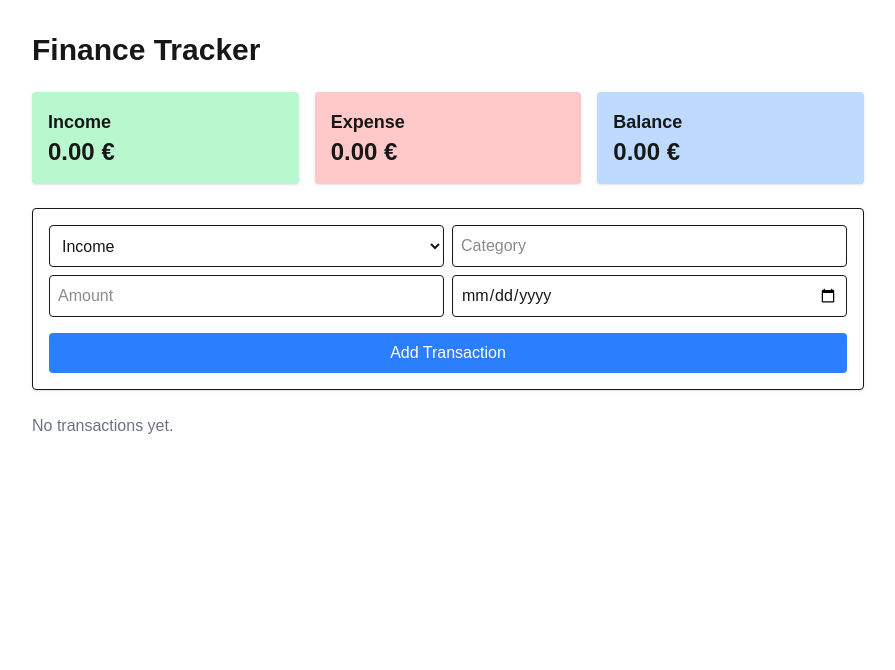
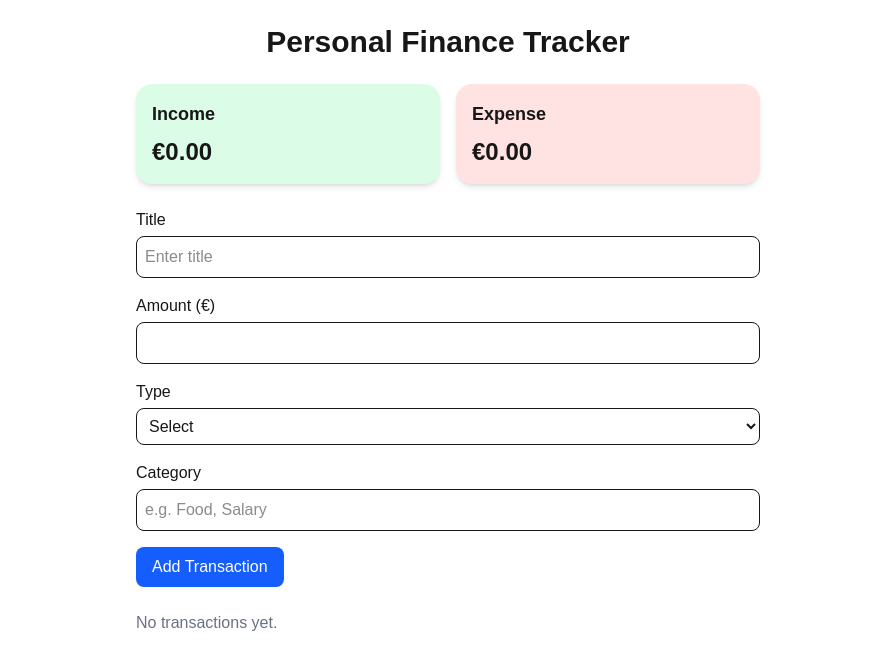
Before and after one commit to smahalakshmikumar/finance-tracker, a Next.js app: page / in a window 1280 px wide. Shown: the top 670 px of the page, without its empty margins (192-1087 px from the left). Built offline with nearby package versions, Linux system fonts and the light colour scheme.

Commit message:
Add hookform,yup validation

```diff
--- a/package.json
+++ b/package.json
@@ -9,10 +9,13 @@
     "lint": "eslint"
   },
   "dependencies": {
+    "@hookform/resolvers": "^5.2.2",
     "next": "15.5.4",
     "react": "19.1.0",
     "react-dom": "19.1.0",
-    "uuid": "^13.0.0"
+    "react-hook-form": "^7.64.0",
+    "uuid": "^13.0.0",
+    "yup": "^1.7.1"
   },
   "devDependencies": {
     "@eslint/eslintrc": "^3",
--- a/src/components/SummaryCard.tsx
+++ b/src/components/SummaryCard.tsx
@@ -1,23 +1,16 @@
-import React from 'react';
+interface SummaryCardProps {
+    title: string;
+    amount: number;
+    type: "income" | "expense";
+  }
 
-interface SummaryCardProps {
-  title: string;
-  amount: number;
-  type: 'income' | 'expense' | 'balance';
-}
-
-const SummaryCard: React.FC<SummaryCardProps> = ({ title, amount, type }) => {
-  const bgColor =
-    type === 'income' ? 'bg-green-200' :
-    type === 'expense' ? 'bg-red-200' :
-    'bg-blue-200';
-
-  return (
-    <div className={`p-4 rounded shadow flex-1 ${bgColor}`}>
-      <h2 className="text-lg font-semibold">{title}</h2>
-      <p className="text-2xl font-bold">{amount.toFixed(2)} €</p>
+  export const SummaryCard = ({ title, amount, type }: SummaryCardProps) => (
+    <div
+      className={`rounded-2xl p-4 shadow-md ${
+        type === "income" ? "bg-green-100" : "bg-red-100"
+      }`}
+    >
+      <h3 className="text-lg font-semibold">{title}</h3>
+      <p className="text-2xl font-bold mt-2">€{amount.toFixed(2)}</p>
     </div>
   );
-};
-
-export default SummaryCard;
--- a/src/components/TransactionForm.tsx
+++ b/src/components/TransactionForm.tsx
@@ -1,70 +1,89 @@
-import React, { useState } from 'react';
-import { Transaction, TransactionType } from '../types';
-import { v4 as uuidv4 } from 'uuid';
+import { useForm } from "react-hook-form";
+import { yupResolver } from "@hookform/resolvers/yup";
+import { v4 as uuidv4 } from "uuid";
+import { transactionSchema } from "../utils/validationSchema";
+import { Transaction, TransactionFormData } from "../types/transaction";
 
 interface TransactionFormProps {
   addTransaction: (transaction: Transaction) => void;
 }
 
-const TransactionForm: React.FC<TransactionFormProps> = ({ addTransaction }) => {
-  const [type, setType] = useState<TransactionType>('income');
-  const [category, setCategory] = useState('');
-  const [amount, setAmount] = useState<number | ''>('');
-  const [date, setDate] = useState('');
+export const TransactionForm = ({ addTransaction }: TransactionFormProps) => {
+  const {
+    register,
+    handleSubmit,
+    reset,
+    formState: { errors },
+  } = useForm<TransactionFormData>({
+    resolver: yupResolver(transactionSchema),
+  });
 
-  const handleSubmit = (e: React.FormEvent) => {
-    e.preventDefault();
-    if (!category || !amount || !date) return;
-
+  const onSubmit = (data: TransactionFormData) => {
     const newTransaction: Transaction = {
+      ...data,
       id: uuidv4(),
-      type,
-      category,
-      amount: Number(amount),
-      date,
+      date: new Date().toISOString(),
     };
-
     addTransaction(newTransaction);
-    setCategory('');
-    setAmount('');
-    setDate('');
+    reset();
   };
 
   return (
-    <form onSubmit={handleSubmit} className="mb-6 p-4 border rounded shadow flex flex-col gap-2">
-      <div className="flex gap-2">
-        <select value={type} onChange={e => setType(e.target.value as TransactionType)} className="border p-2 rounded flex-1">
+    <form onSubmit={handleSubmit(onSubmit)} className="space-y-4 w-full">
+      <div>
+        <label className="block mb-1 font-medium">Title</label>
+        <input
+          {...register("title")}
+          className="border rounded-lg w-full p-2"
+          placeholder="Enter title"
+        />
+        {errors.title && (
+          <p className="text-red-500 text-sm">{errors.title.message}</p>
+        )}
+      </div>
+
+      <div>
+        <label className="block mb-1 font-medium">Amount (€)</label>
+        <input
+          type="number"
+          {...register("amount")}
+          className="border rounded-lg w-full p-2"
+        />
+        {errors.amount && (
+          <p className="text-red-500 text-sm">{errors.amount.message}</p>
+        )}
+      </div>
+
+      <div>
+        <label className="block mb-1 font-medium">Type</label>
+        <select {...register("type")} className="border rounded-lg w-full p-2">
+          <option value="">Select</option>
           <option value="income">Income</option>
           <option value="expense">Expense</option>
         </select>
+        {errors.type && (
+          <p className="text-red-500 text-sm">{errors.type.message}</p>
+        )}
+      </div>
+
+      <div>
+        <label className="block mb-1 font-medium">Category</label>
         <input
-          type="text"
-          placeholder="Category"
-          value={category}
-          onChange={e => setCategory(e.target.value)}
-          className="border p-2 rounded flex-1"
+          {...register("category")}
+          className="border rounded-lg w-full p-2"
+          placeholder="e.g. Food, Salary"
         />
+        {errors.category && (
+          <p className="text-red-500 text-sm">{errors.category.message}</p>
+        )}
       </div>
-      <div className="flex gap-2">
-        <input
-          type="number"
-          placeholder="Amount"
-          value={amount}
-          onChange={e => setAmount(Number(e.target.value))}
-          className="border p-2 rounded flex-1"
-        />
-        <input
-          type="date"
-          value={date}
-          onChange={e => setDate(e.target.value)}
-          className="border p-2 rounded flex-1"
-        />
-      </div>
-      <button type="submit" className="bg-blue-500 text-white p-2 rounded mt-2 hover:bg-blue-600">
+
+      <button
+        type="submit"
+        className="bg-blue-600 text-white px-4 py-2 rounded-lg hover:bg-blue-700"
+      >
         Add Transaction
       </button>
     </form>
   );
 };
-
-export default TransactionForm;
--- a/src/components/TransactionList.tsx
+++ b/src/components/TransactionList.tsx
@@ -1,31 +1,29 @@
-import React from 'react';
-import { Transaction } from '../types';
+import { Transaction } from "@/types/transaction";
 
 interface TransactionListProps {
   transactions: Transaction[];
 }
 
-const TransactionList: React.FC<TransactionListProps> = ({ transactions }) => {
-  if (transactions.length === 0) return <p className="text-gray-500">No transactions yet.</p>;
+export const TransactionList = ({ transactions }: TransactionListProps) => {
+  if (transactions.length === 0)
+    return <p className="text-gray-500">No transactions yet.</p>;
 
   return (
-    <div className="flex flex-col gap-2">
-      {transactions.map(transaction => (
+    <div className="space-y-3 w-full">
+      {transactions.map((t) => (
         <div
-          key={transaction.id}
-          className={`flex justify-between p-2 rounded shadow ${
-            transaction.type === 'income' ? 'bg-green-100' : 'bg-red-100'
+          key={t.id}
+          className={`border rounded-xl p-3 ${
+            t.type === "income" ? "bg-green-50" : "bg-red-50"
           }`}
         >
-          <div>
-            <p className="font-semibold">{transaction.category}</p>
-            <p className="text-sm text-gray-600">{transaction.date}</p>
-          </div>
-          <div className="font-bold">{transaction.amount.toFixed(2)} €</div>
+          <p className="font-semibold">{t.title}</p>
+          <p>€{t.amount.toFixed(2)}</p>
+          <p className="text-sm text-gray-600">
+            {t.category} • {new Date(t.date).toLocaleDateString()}
+          </p>
         </div>
       ))}
     </div>
   );
 };
-
-export default TransactionList;
--- a/src/pages/index.tsx
+++ b/src/pages/index.tsx
@@ -1,36 +1,47 @@
-import { useState } from 'react';
-import { Transaction } from '../types';
-import TransactionForm from '../components/TransactionForm';
-import TransactionList from '../components/TransactionList';
-import SummaryCard from '../components/SummaryCard';
+"use client";
+
+import { useState, useMemo } from "react";
+import { SummaryCard } from "../components/SummaryCard";
+import { TransactionForm } from "../components/TransactionForm";
+import { TransactionList } from "../components/TransactionList";
+import { Transaction } from "@/types/transaction";
 
 export default function Home() {
   const [transactions, setTransactions] = useState<Transaction[]>([]);
 
-  const addTransaction = (transaction: Transaction) => {
-    setTransactions(prev => [transaction, ...prev]);
+  const addTransaction = (newTx: Transaction) => {
+    setTransactions((prev) => [...prev, newTx]);
   };
 
-  const totalIncome = transactions
-    .filter(t => t.type === 'income')
-    .reduce((sum, t) => sum + t.amount, 0);
+  const totalIncome = useMemo(
+    () =>
+      transactions
+        .filter((t) => t.type === "income")
+        .reduce((sum, t) => sum + t.amount, 0),
+    [transactions]
+  );
 
-  const totalExpense = transactions
-    .filter(t => t.type === 'expense')
-    .reduce((sum, t) => sum + t.amount, 0);
-
-  const balance = totalIncome - totalExpense;
+  const totalExpense = useMemo(
+    () =>
+      transactions
+        .filter((t) => t.type === "expense")
+        .reduce((sum, t) => sum + t.amount, 0),
+    [transactions]
+  );
 
   return (
-    <div className="p-8 max-w-4xl mx-auto">
-      <h1 className="text-3xl font-bold mb-6">Finance Tracker</h1>
-      <div className="mb-6 flex gap-4">
+    <main className="max-w-2xl mx-auto p-6 space-y-6">
+      <h1 className="text-3xl font-bold text-center">
+        Personal Finance Tracker
+      </h1>
+
+      <div className="grid grid-cols-2 gap-4">
         <SummaryCard title="Income" amount={totalIncome} type="income" />
         <SummaryCard title="Expense" amount={totalExpense} type="expense" />
-        <SummaryCard title="Balance" amount={balance} type="balance" />
       </div>
+
       <TransactionForm addTransaction={addTransaction} />
       <TransactionList transactions={transactions} />
-    </div>
+    </main>
   );
 }
--- /dev/null
+++ b/src/types/transaction.ts
@@ -0,0 +1,10 @@
+export interface Transaction {
+  id: string;
+  title: string;
+  amount: number;
+  type: "income" | "expense";
+  category: string;
+  date: string;
+}
+
+export type TransactionFormData = Omit<Transaction, "id" | "date">;
--- /dev/null
+++ b/src/utils/validationSchema.ts
@@ -0,0 +1,12 @@
+import * as yup from "yup";
+
+export const transactionSchema = yup.object({
+  title: yup.string().required("Title is required"),
+  amount: yup
+    .number()
+    .typeError("Amount must be a number")
+    .positive("Amount must be greater than zero")
+    .required("Amount is required"),
+  type: yup.string().oneOf(["income", "expense"]).required("Type is required"),
+  category: yup.string().required("Category is required"),
+});
```
Also changed, not shown: src/types/index.ts (deleted, +0 -9 lines), 1 other file (tests, documents, lock files or other folders).
